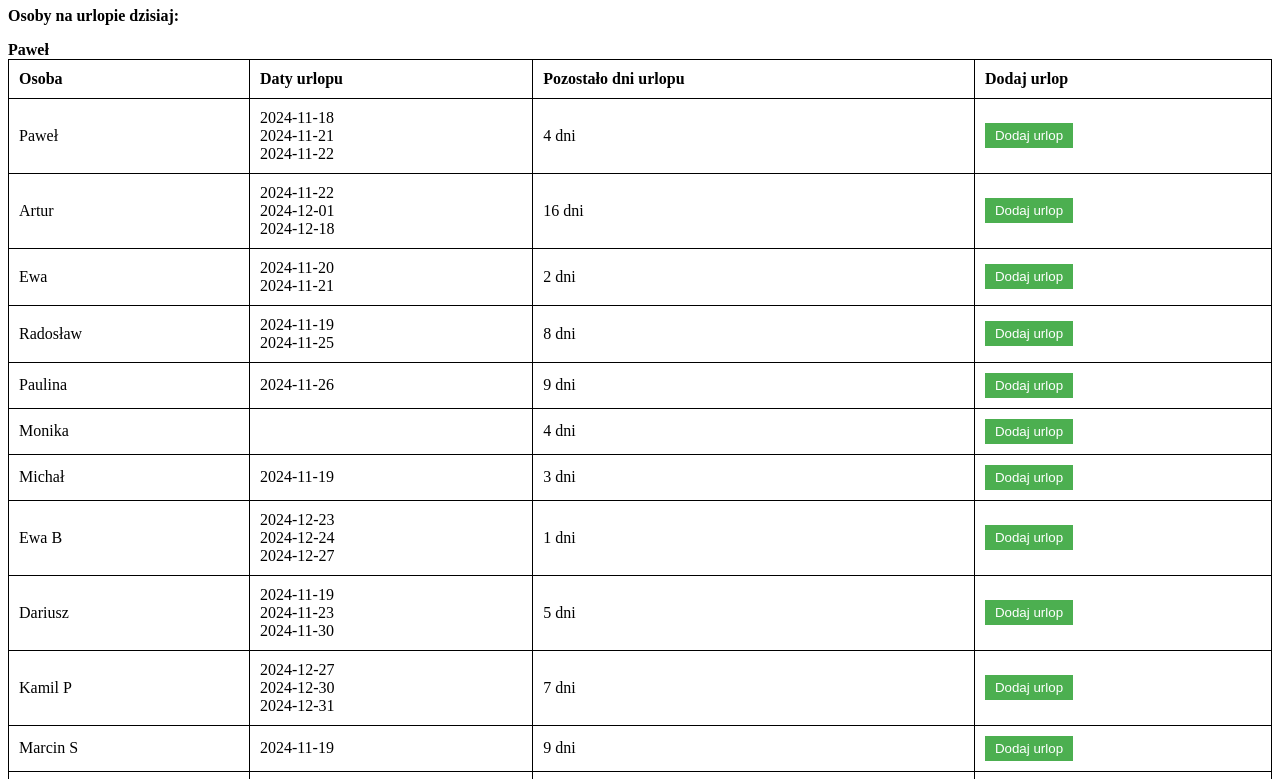
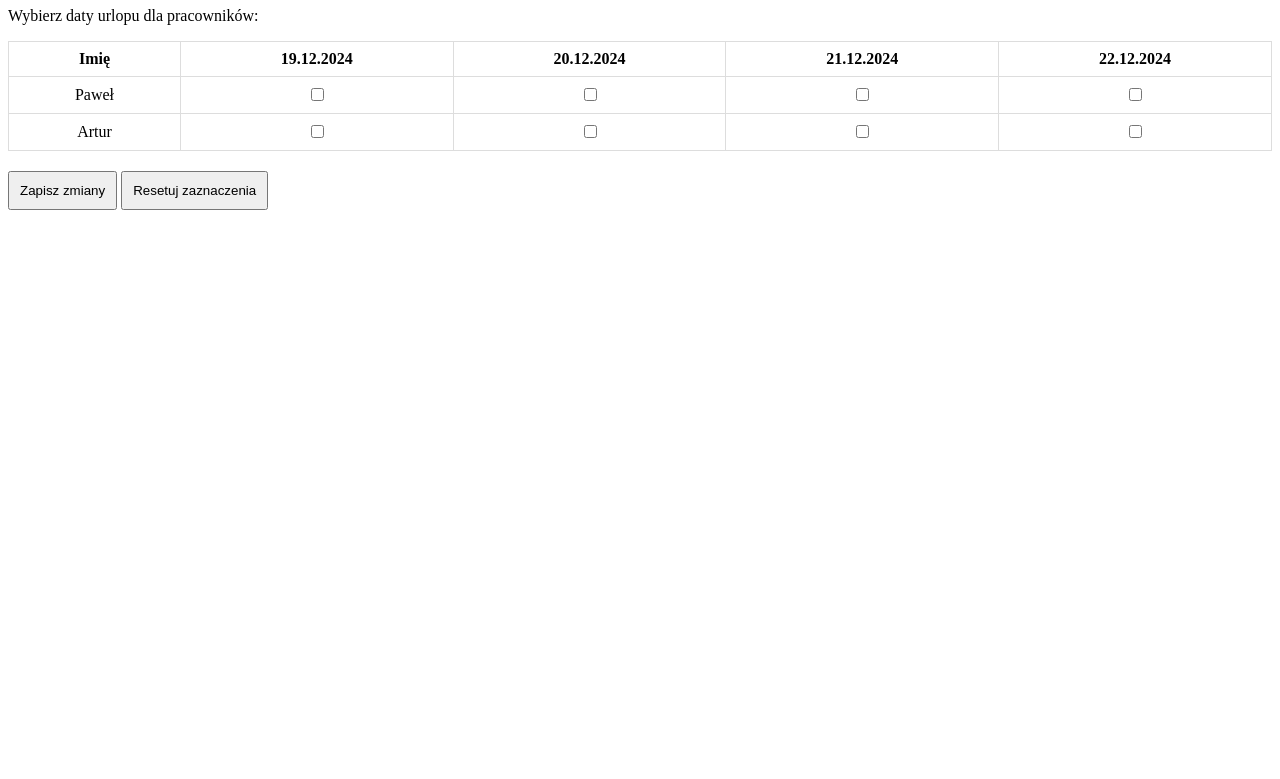
Before and after one commit to jimek85/jimek85.github.io, a plain HTML site: page index.html in a window 1280 px wide. Shown: the part 73-852 px from the top of the page. After the commit the page ends 800 px from the top, so only its background shows below. Drawn offline with Linux system fonts and the light colour scheme.

Commit message:
Update index.html

```diff
--- a/index.html
+++ b/index.html
@@ -3,149 +3,124 @@
 <head>
     <meta charset="UTF-8">
     <meta name="viewport" content="width=device-width, initial-scale=1.0">
-    <title>Zarządzanie urlopami</title>
+    <title>Zarządzanie Urlopami</title>
     <style>
         table {
             width: 100%;
             border-collapse: collapse;
         }
         table, th, td {
-            border: 1px solid black;
+            border: 1px solid #ddd;
         }
         th, td {
+            padding: 8px;
+            text-align: center;
+        }
+        .checked {
+            background-color: #d3f8d3;
+        }
+        button {
             padding: 10px;
-            text-align: left;
-        }
-        .button {
-            padding: 5px 10px;
-            background-color: #4CAF50;
-            color: white;
-            border: none;
+            margin-top: 20px;
             cursor: pointer;
-        }
-        .remove-button {
-            padding: 5px 10px;
-            background-color: #f44336;
-            color: white;
-            border: none;
-            cursor: pointer;
-        }
-        .today-leaves {
-            margin-top: 20px;
-            font-weight: bold;
-        }
-        input[type="date"] {
-            padding: 5px;
         }
     </style>
 </head>
 <body>
 
-<h1>Lista urlopów</h1>
+    <h1>Zarządzanie Urlopami</h1>
 
-<!-- Sekcja wyświetlająca osoby na urlopie w dzisiejszym dniu -->
-<div class="today-leaves">
-    <p><strong>Osoby na urlopie dzisiaj:</strong></p>
-    <div id="todayLeavesList">Brak osób na urlopie dzisiaj.</div>
-</div>
+    <p>Wybierz daty urlopu dla pracowników:</p>
 
-<table>
+    <!-- Tabela z danymi -->
+    <table id="leaveTable">
         <thead>
             <tr>
-            <th>Osoba</th>
-            <th>Daty urlopu</th>
-            <th>Pozostało dni urlopu</th>
-            <th>Dodaj urlop</th>
+                <th>Imię</th>
+                <th>19.12.2024</th>
+                <th>20.12.2024</th>
+                <th>21.12.2024</th>
+                <th>22.12.2024</th>
+                <!-- Możesz dodać więcej dat w nagłówkach -->
             </tr>
         </thead>
-    <tbody id="tableBody">
-        <!-- Wiersze będą dodane przez JS -->
+        <tbody>
+            <!-- Wiersze z osobami i datami -->
+            <tr data-person="Paweł">
+                <td>Paweł</td>
+                <td><input type="checkbox" class="leaveCheckbox" data-date="2024-12-19"></td>
+                <td><input type="checkbox" class="leaveCheckbox" data-date="2024-12-20"></td>
+                <td><input type="checkbox" class="leaveCheckbox" data-date="2024-12-21"></td>
+                <td><input type="checkbox" class="leaveCheckbox" data-date="2024-12-22"></td>
+            </tr>
+            <tr data-person="Artur">
+                <td>Artur</td>
+                <td><input type="checkbox" class="leaveCheckbox" data-date="2024-12-19"></td>
+                <td><input type="checkbox" class="leaveCheckbox" data-date="2024-12-20"></td>
+                <td><input type="checkbox" class="leaveCheckbox" data-date="2024-12-21"></td>
+                <td><input type="checkbox" class="leaveCheckbox" data-date="2024-12-22"></td>
+            </tr>
+            <!-- Kolejne osoby -->
         </tbody>
     </table>
 
+    <button id="saveButton">Zapisz zmiany</button>
+    <button id="resetButton">Resetuj zaznaczenia</button>
+
     <script>
-// Data, od której liczymy urlopy
-const currentDate = new Date('2024-11-18');
+        // Funkcja zapisująca zaznaczenia do localStorage
+        function saveLeaveData() {
+            const leaveData = {};
+            // Dla każdego wiersza w tabeli
+            document.querySelectorAll('tr[data-person]').forEach(row => {
+                const person = row.getAttribute('data-person');
+                leaveData[person] = [];
+                // Sprawdzamy wszystkie checkboxy w danym wierszu
+                row.querySelectorAll('.leaveCheckbox').forEach(checkbox => {
+                    const date = checkbox.getAttribute('data-date');
+                    if (checkbox.checked) {
+                        leaveData[person].push(date);
+                    }
+                });
+            });
 
-// Lista początkowa urlopów z dniami urlopu i liczbą dni pozostałych
-const initialPeople = [
-    { name: 'Paweł', leaves: ['2024-11-18', '2024-11-21', '2024-11-22'], maxLeaves: 7 },
-    { name: 'Artur', leaves: ['2024-11-22', '2024-12-01', '2024-12-18'], maxLeaves: 19 },
-    { name: 'Ewa', leaves: ['2024-11-20', '2024-11-21'], maxLeaves: 4 },
-    { name: 'Radosław', leaves: ['2024-11-19', '2024-11-25'], maxLeaves: 10 },
-    { name: 'Paulina', leaves: ['2024-11-12', '2024-11-13', '2024-11-26'], maxLeaves: 10 },
-    { name: 'Monika', leaves: ['2024-11-01', '2024-11-02'], maxLeaves: 4 },
-    { name: 'Michał', leaves: ['2024-11-19'], maxLeaves: 4 },
-    { name: 'Ewa B', leaves: ['2024-12-23', '2024-12-24', '2024-12-27'], maxLeaves: 4 },
-    { name: 'Dariusz', leaves: ['2024-11-19', '2024-11-23', '2024-11-30'], maxLeaves: 8 },
-    { name: 'Kamil P', leaves: ['2024-12-27', '2024-12-30', '2024-12-31'], maxLeaves: 10 },
-    { name: 'Marcin S', leaves: ['2024-11-19'], maxLeaves: 10 },
-    { name: 'Daniel', leaves: ['2024-02-20'], maxLeaves: 6 },
-    { name: 'Marcin W', leaves: ['2024-12-16', '2024-12-17', '2024-12-18'], maxLeaves: 4 },
-    { name: 'Agnieszka', leaves: ['2024-12-23', '2024-12-24', '2024-12-27'], maxLeaves: 2 },
-    { name: 'Karolina', leaves: ['2024-12-06', '2024-12-27', '2024-12-30'], maxLeaves: 6 },
-    { name: 'Kamil S', leaves: ['2024-12-10', '2024-12-13'], maxLeaves: 6 },
-    { name: 'Sebastian', leaves: ['2024-02-19', '2024-05-14', '2024-07-09'], maxLeaves: 8 }
-];
-
-// Funkcja do filtrowania dat urlopu po 18 listopada
-function filterFutureLeaves(leaves) {
-    return leaves.filter(leave => new Date(leave) >= currentDate);
+            // Zapisujemy dane do localStorage
+            localStorage.setItem('leaveData', JSON.stringify(leaveData));
+            alert('Zmiany zostały zapisane!');
         }
 
-// Funkcja, aby wyświetlić dane na stronie
-function renderTable() {
-    const tableBody = document.getElementById('tableBody');
-    tableBody.innerHTML = ''; // Wyczyść tabelę przed ponownym renderowaniem
+        // Funkcja ładowania danych z localStorage
+        function loadLeaveData() {
+            const leaveData = JSON.parse(localStorage.getItem('leaveData'));
+            if (leaveData) {
+                document.querySelectorAll('tr[data-person]').forEach(row => {
+                    const person = row.getAttribute('data-person');
+                    const personLeaveData = leaveData[person] || [];
 
-    initialPeople.forEach(person => {
-        // Filtrowanie tylko przyszłych dat
-        const futureLeaves = filterFutureLeaves(person.leaves);
+                    row.querySelectorAll('.leaveCheckbox').forEach(checkbox => {
+                        const date = checkbox.getAttribute('data-date');
+                        // Zaznaczamy checkbox, jeśli data urlopu jest w zapisanych danych
+                        checkbox.checked = personLeaveData.includes(date);
+                    });
+                });
+            }
+        }
 
-        // Obliczanie ilości dni urlopu (nie zliczamy 'opieki')
-        const remainingDays = person.maxLeaves - futureLeaves.length;
-
-        // Tworzymy wiersz tabeli
-        const row = document.createElement('tr');
-        row.innerHTML = `
-            <td>${person.name}</td>
-            <td>${futureLeaves.join('<br>')}</td>
-            <td>${remainingDays} dni</td>
-            <td><button class="button" onclick="addLeave('${person.name}')">Dodaj urlop</button></td>
-        `;
-        tableBody.appendChild(row);
+        // Funkcja resetująca zaznaczenia
+        function resetLeaveData() {
+            document.querySelectorAll('.leaveCheckbox').forEach(checkbox => {
+                checkbox.checked = false;
             });
         }
 
-// Funkcja, aby dodać urlop
-function addLeave(name) {
-    const person = initialPeople.find(p => p.name === name);
-    const newLeaveDate = prompt(`Podaj datę urlopu dla ${name} (w formacie RRRR-MM-DD):`);
+        // Ładowanie danych przy starcie aplikacji
+        window.onload = loadLeaveData;
 
-    if (newLeaveDate && !person.leaves.includes(newLeaveDate)) {
-        person.leaves.push(newLeaveDate);
-        renderTable(); // Przeładuj tabelę po dodaniu urlopu
-    }
-}
+        // Zapisz dane po kliknięciu przycisku
+        document.getElementById('saveButton').addEventListener('click', saveLeaveData);
 
-// Funkcja, aby sprawdzić, kto jest na urlopie dzisiaj
-function checkTodayLeaves() {
-    const todayLeaves = initialPeople.filter(person =>
-        person.leaves.some(leave => new Date(leave).toDateString() === currentDate.toDateString())
-    ).map(person => person.name);
-
-    const todayLeavesList = document.getElementById('todayLeavesList');
-    if (todayLeaves.length > 0) {
-        todayLeavesList.innerHTML = todayLeaves.join(', ');
-    } else {
-        todayLeavesList.innerHTML = 'Brak osób na urlopie dzisiaj.';
-    }
-}
-
-// Renderuj tabelę i sprawdź urlopy na dzisiaj
-renderTable();
-checkTodayLeaves();
+        // Resetuj dane po kliknięciu przycisku
+        document.getElementById('resetButton').addEventListener('click', resetLeaveData);
     </script>
-
 </body>
 </html>
```
Lines whose indentation alone changed are shown as unchanged.
